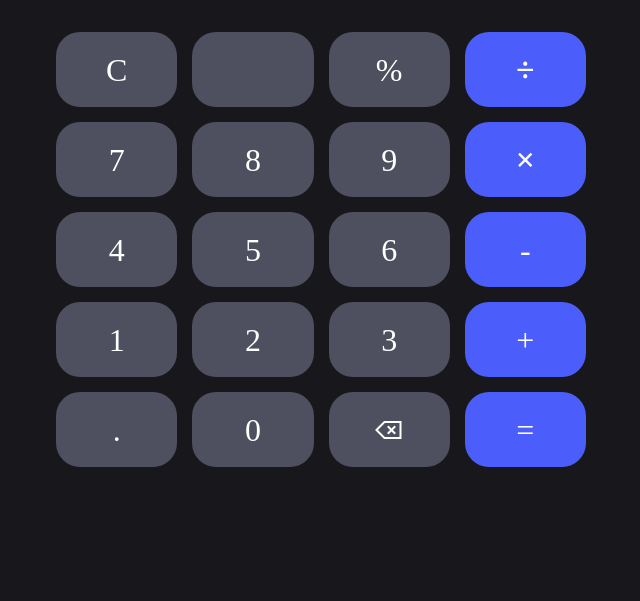
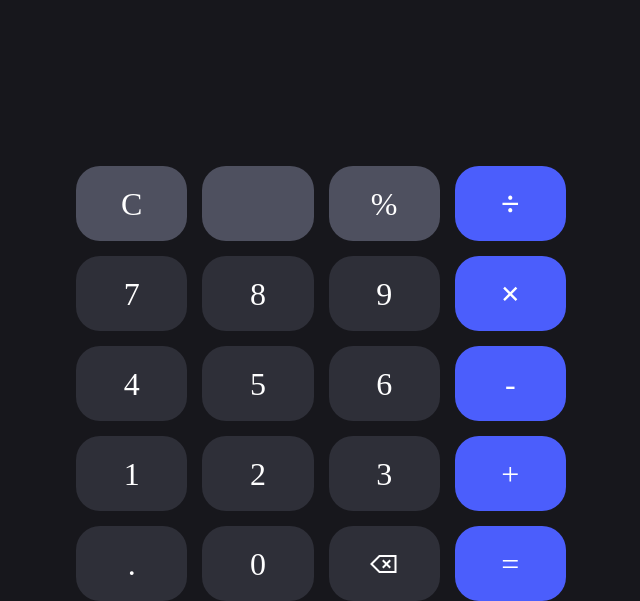
Before and after one commit to maniraad/calculator, a plain HTML site: page index.html in a window 1280 px wide. Shown: the part 209-810 px from the top of the page, without its empty margins (319-959 px from the left). Drawn offline with Linux system fonts and the light colour scheme.

Commit message:
fixed bug and refactor buttons

```diff
--- a/style/style.css
+++ b/style/style.css
@@ -1,4 +1,10 @@
 @import url(reset.css);
+
+*,
+*:before,
+*:after {
+    box-sizing: border-box;
+}
 
 :root {
     --main-color: #17171C;
@@ -20,6 +26,7 @@ body {
     min-width: 300px;
     width: 100%;
     padding: 20px;
+    height: 45%;
 }
 
 input {
@@ -52,7 +59,7 @@ button {
     padding: 12px;
     align-items: center;
     border-radius: 24px;
-    background: #4E505F;
+    background: var(--btn-color);
     display: flex;
     flex-direction: column;
     justify-content: center;
@@ -63,6 +70,14 @@ button {
     color: var(--text-color);
 }
 
+button:active {
+    transform: scale(0.99);
+    -webkit-transform: scale(0.99);
+    -moz-transform: scale(0.99);
+    -ms-transform: scale(0.99);
+    -o-transform: scale(0.99);
+}
+
 .operator--gray {
     background-color: var(--secondary-btn-color);
 }
@@ -70,3 +85,9 @@ button {
 .operator--blue {
     background-color: #4B5EFC;
 }
+
+@media screen and (min-width:480px) {
+    .container {
+        height: 40%;
+    }
+}
```
